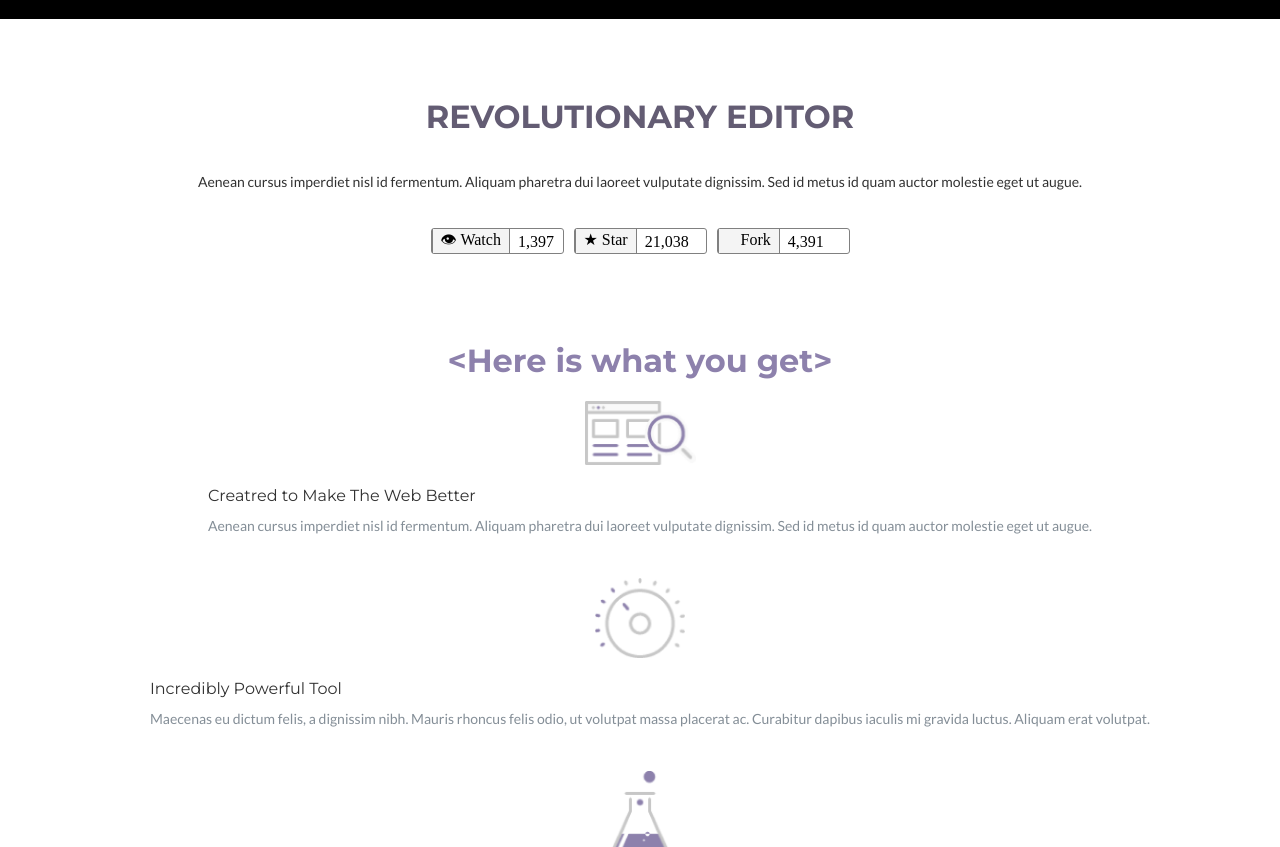
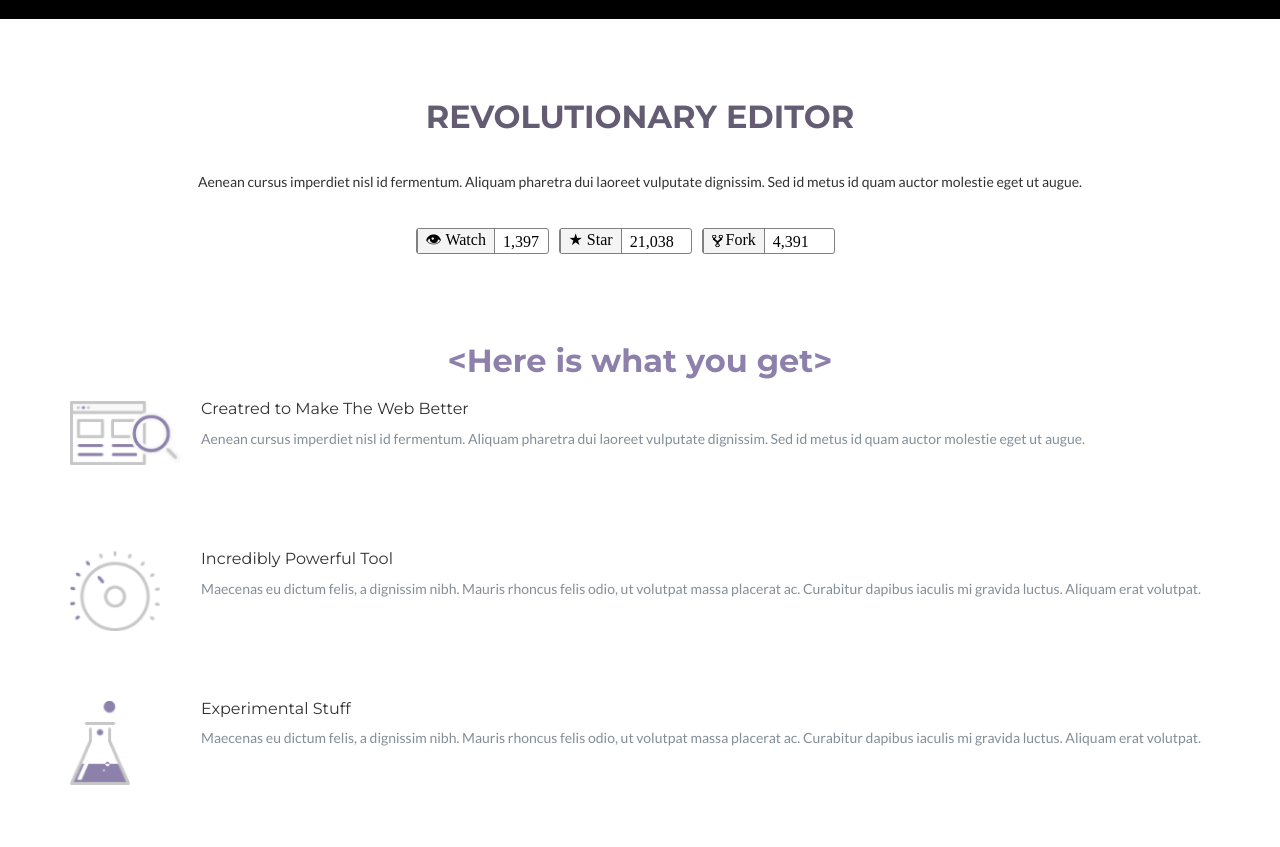
Before and after one commit to EugeneBerd/Adv-HTML-Step-Project, a website: page Step2/index.html in a window 1280 px wide. Shown: the part 70-917 px from the top of the page. Drawn offline with nearby package versions, Linux system fonts and the light colour scheme.

Commit message:
sectiond_edit_table_full

```diff
--- a/Step2/index.html
+++ b/Step2/index.html
@@ -75,8 +75,8 @@
             <span class="subs_amount">21,038</span>
         </div>
         <div class="views_items views_items_fork">
-            <a class="views_info" href="#"><img class="img_fork" src="./dist/img/forked_item.png" alt="" width="14px"
-                    height="14px">
+            <a class="views_info" href="#"><img class="img_fork" src="./dist/img/repoforked_106378.png" alt=""
+                    width="14px" height="14px">
                 <span>
                     Fork
                 </span>
@@ -88,7 +88,9 @@
     <h1 class="section_editor_title_2">&lt;Here is what you get&gt;</h1>
     <ul class="section_editor_menu">
         <li class="editor_menu_block">
-            <img alt="" src="./dist/img/x1.png" width="111px" height="64px">
+            <div class="img_container">
+                <img alt="" src="./dist/img/x1.png" width="111px" height="64px">
+            </div>
             <div class="editor_menu_block_text">
                 <h1 class="menu_block_title">Creatred to Make The Web Better</h1>
                 <p class="menu_block_text">Aenean cursus imperdiet nisl id fermentum. Aliquam pharetra dui laoreet
@@ -98,7 +100,9 @@
             </div>
         </li>
         <li class="editor_menu_block">
-            <img alt="" src="./dist/img/x2.png" width="90px" height="80px">
+            <div class="img_container">
+                <img alt="" src="./dist/img/x2.png" width="90px" height="80px">
+            </div>
             <div class="editor_menu_block_text">
                 <h1 class="menu_block_title">Incredibly Powerful Tool</h1>
                 <p class="menu_block_text">Maecenas eu dictum felis, a dignissim nibh. Mauris rhoncus felis odio, ut
@@ -108,7 +112,9 @@
             </div>
         </li>
         <li class="editor_menu_block">
-            <img alt="" src="./dist/img/x3.png" width="60px" height="84px">
+            <div class="img_container">
+                <img alt="" src="./dist/img/x3.png" width="60px" height="84px">
+            </div>
             <div class="editor_menu_block_text">
                 <h1 class="menu_block_title">Experimental Stuff</h1>
                 <p class="menu_block_text">Maecenas eu dictum felis, a dignissim nibh. Mauris rhoncus felis odio, ut
@@ -119,7 +125,9 @@
             </div>
         </li>
         <li class="editor_menu_block">
-            <img alt="" src="./dist/img/x4.png" width="71px" height="71px">
+            <div class="img_container">
+                <img alt="" src="./dist/img/x4.png" width="71px" height="71px">
+            </div>
             <div class="editor_menu_block_text">
                 <h1 class="menu_block_title">Creatred to Make The Web Better</h1>
                 <p class="menu_block_text">Maecenas eu dictum felis, a dignissim nibh. Mauris rhoncus felis odio, ut
@@ -128,7 +136,6 @@
                     Curabitur dapibus iaculis mi gravida luctus. Aliquam erat volutpat.</p>
             </div>
         </li>
-
         <li class="editor_menu_block">
             <picture class="editor_menu_image">
                 <source media="(max-width: 480px)" srcset="./dist/img/x5.png">
--- a/Step2/src/styles/_editor.scss
+++ b/Step2/src/styles/_editor.scss
@@ -45,26 +45,15 @@ overflow: hidden;
     justify-content: center;
     margin-bottom: 88px;
     @media (min-width: 429px) {
-        display: flex;
-        flex-wrap: wrap;
-        justify-content: center;
-        margin-bottom: 88px;
         margin-right: 10px;
         margin-left: 10px;
       }
       @media (min-width: 445px) {
-        display: flex;
-        flex-wrap: wrap;
-        justify-content: center;
-        margin-bottom: 88px;
         margin-right: 30px;
         margin-left: 30px;
       }
       @media (min-width: 481px) {
-        display: flex;
-        flex-wrap: wrap;
-        justify-content: center;
-        margin-bottom: 88px;
+        margin-left: 0;
       }
 
 }
@@ -88,6 +77,11 @@ overflow: hidden;
         padding-top: 3px;
 }
 
+.section_editor_menu{
+    @media (min-width: 481px) {
+        padding-left: 20px;
+    }
+}
 .section_editor_title{
     font-family: $font-m;
     font-style: normal;
@@ -116,11 +110,21 @@ overflow: hidden;
     font-weight: normal;
     font-size: 16px;
     line-height: 16px;
-    align-items: center;
     color: #323232;
     margin-top: 23px;
+    justify-content: center;
+    display: flex;
     @media (min-width: 481px) {
-        display: flex;
+        margin-top: 0;
+        align-items: none;
+        flex-direction: column;
+      }
+}
+.img_container{
+    @media (min-width: 481px) {
+        width: 111px;
+        display: table;
+        align-self: baseline;
       }
 }
 .editor_menu_block{
@@ -129,8 +133,9 @@ overflow: hidden;
     align-items: center;
     @media (min-width: 481px) {
         display: flex;
-        align-items: center;
-
+        align-items: end;
+        flex-direction: inherit;
+        margin-bottom: 60px;
       }
 }
 .editor_menu_block_text{
@@ -161,12 +166,10 @@ overflow: hidden;
     align-items: flex-end;
     position: relative;
     left: 15%;
-    overflow: hidden;
     @media (min-width: 480px) {
         background-repeat: no-repeat;
         align-items: flex-end;
         position: relative;
         left: 15%;
-        overflow: hidden;
       }
 }
```
Also changed, not shown: Step2/src/html/editor.html (+14 -7 lines), Step2/dist/css/styles.css, Step2/src/css_pre/style.css, 1 other file.
